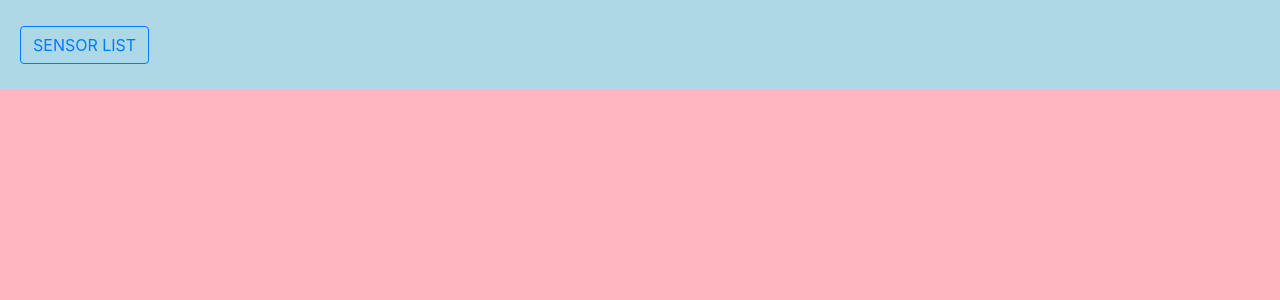
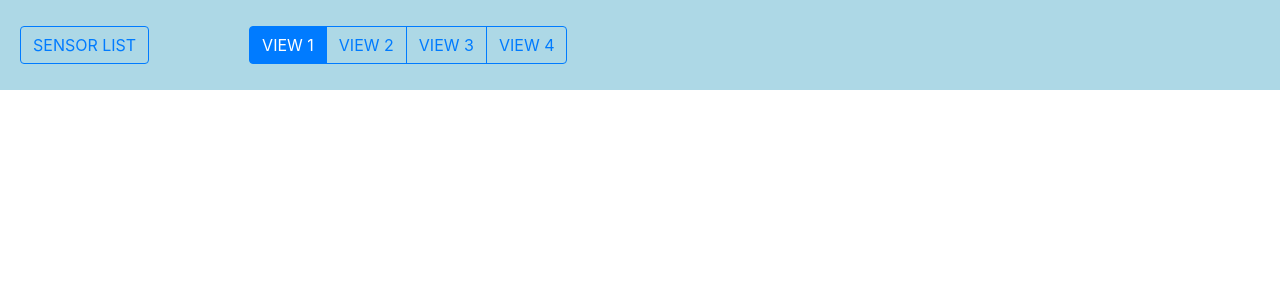
Before and after one commit to 20784678/LoRa_React, a React (Create React App) app in the folder lora_dashboard/: page / in a window 1280 px wide. Shown: the top 300 px of the page. Built offline with nearby package versions, Linux system fonts and the light colour scheme.

Commit message:
Toggle buttons work

```diff
--- a/lora_dashboard/src/App.js
+++ b/lora_dashboard/src/App.js
@@ -28,13 +28,11 @@ class App extends React.Component {
     return (
 
       <div style={{position: 'absolute', width: '100%', height: '100%', background: 'white'}}> {/* background */}
-        <div style={{poisition: 'absolute', width:'100%',height:'90px',background:'lightblue',display:'flex', alignItems: 'center'}}> {/* top naivigation bar */}
+        <div style={{position: 'absolute', width:'100%',height:'90px',background:'lightblue',display:'flex', alignItems: 'center'}}> {/* top naivigation bar */}
           <Button variant= {this.state.buttonSensorListPressed ? "primary":"outline-primary"} onClick={() => this.buttonSensorListPressed()} style={{marginLeft: '20px'}}>SENSOR LIST</Button>{' '} {/*Button style imported*/}
-          <div style = {{position: 'absolute', display: 'flex', flexDirection: 'column', alignItems:'center'}}>
-
-          </div>
+          <ToggleButtonExample></ToggleButtonExample>
         </div>
-        <div style={{position: 'fixed',width: 'calc(100% + 135px)',left: this.state.sideNavOpen ? '0px' : '-135px',transition: 'all 0.3s ease',top:'90px',background:'lightpink',height:'calc(100% - 90px)'}}> {/*content container*/}
+        <div style={{position: 'fixed',width: 'calc(100% + 135px)',left: this.state.sideNavOpen ? '0px' : '-135px',transition: 'all 0.3s ease',top:'90px',background:'white',height:'calc(100% - 90px)'}}> {/*content container*/}
           {/*Stick content here*/}
           <SideNav></SideNav>
         </div>
@@ -59,24 +57,25 @@ function ToggleButtonExample() {
   const [radioValue, setRadioValue] = useState('1');
 
   const radios = [
-    { name: 'RAW', value: '1' },
-    { name: 'GRAPH', value: '2' },
-    { name: 'ELSE', value: '3' },
+    { name: 'VIEW 1', value: '1' },
+    { name: 'VIEW 2', value: '2' },
+    { name: 'VIEW 3', value: '3' },
+    { name: 'VIEW 4', value: '4'},
   ];
 
   return (
     <>
-      <ButtonGroup toggle>
+      <ButtonGroup toggle style={{marginLeft: '100px'}}>
         {radios.map((radio, idx) => (
           <ToggleButton
             key={idx}
             type="radio"
             variant="outline-primary"
             name="radio"
-            size="lg"
             value={radio.value}
             checked={radioValue === radio.value}
             onChange={(e) => setRadioValue(e.currentTarget.value)}
+            style = {{display: 'flex', alignItems: 'center'}}
           >
             {radio.name}
           </ToggleButton>
--- a/lora_dashboard/src/Layouts/SideNav.js
+++ b/lora_dashboard/src/Layouts/SideNav.js
@@ -16,7 +16,7 @@ class SideNav extends React.Component {
 	render()	{
     const { classes, ...rest } = this.props;
     return (
-          <div style={{position: 'absolute', width: '135px', background: 'transparent', display: 'flex', flexDirection:'column', alignItems: 'center'}}>
+          <div style={{position: 'absolute', width: '135px', height: '100%', background: 'lightBlue', display: 'flex', flexDirection:'column', alignItems: 'center'}}>
           <Button variant="outline-primary" style={{marginTop:'15px'}}>SENSOR 1</Button>
           <Button variant="outline-primary" style={{marginTop:'15px'}}>SENSOR 2</Button>
           <Button variant="outline-primary" style={{marginTop:'15px'}}>SENSOR 3</Button>
```
